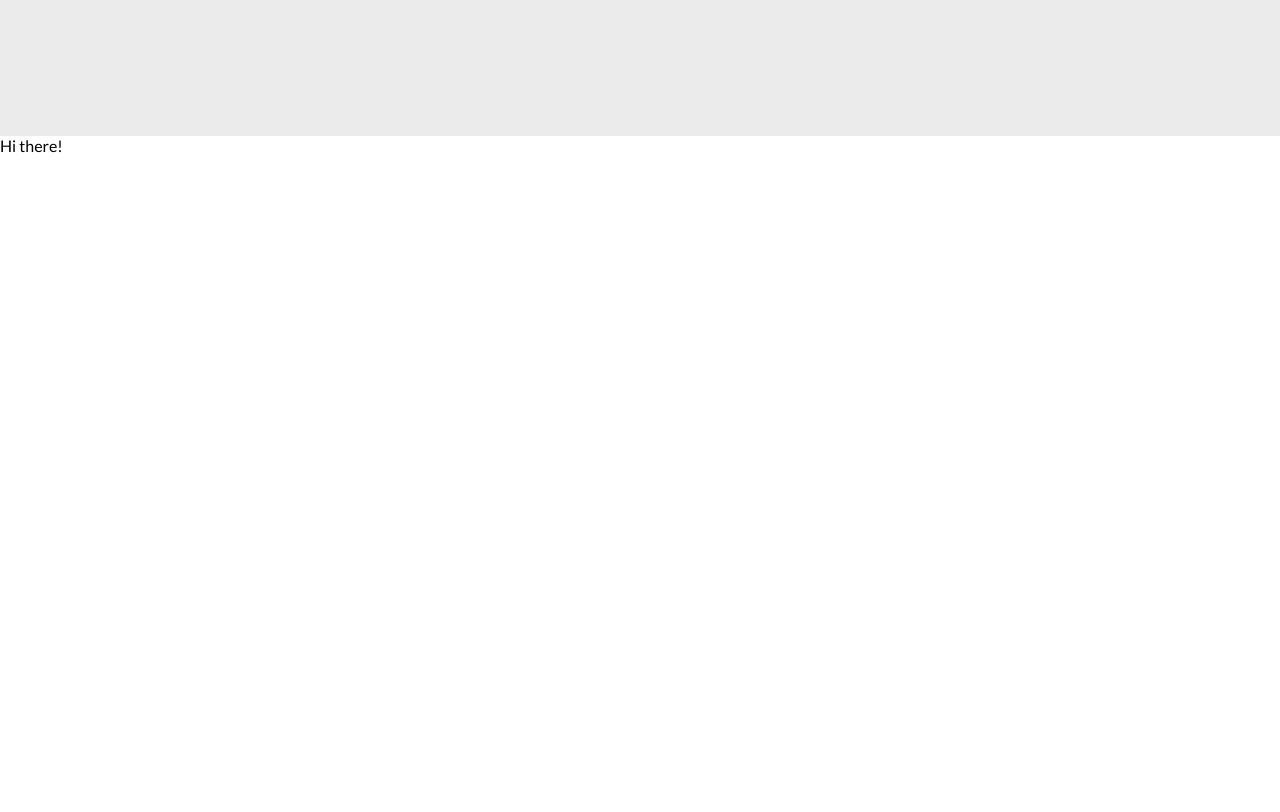
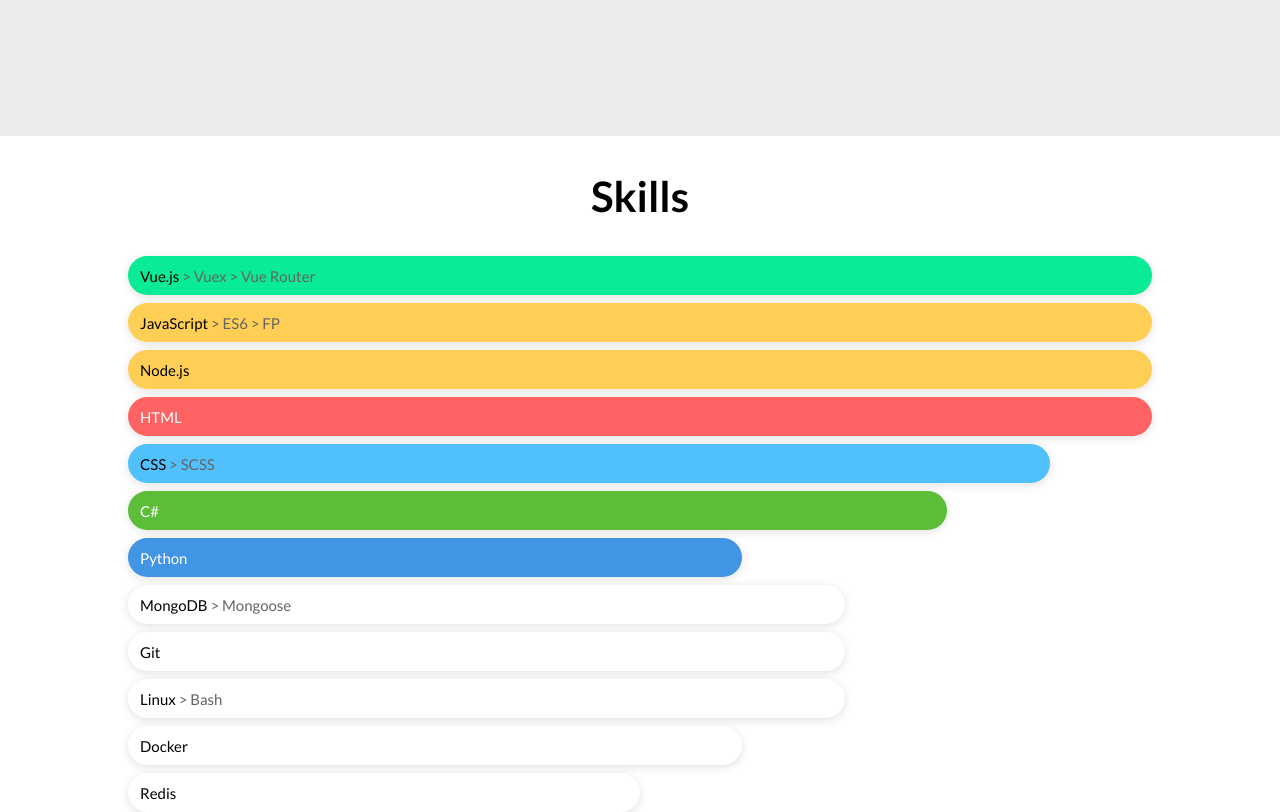
Before and after one commit to keesvv/portfolio-2020, a Vue app: page / in a window 1280 px wide. Shown: the part 500-1312 px from the top of the page. Before the commit the page ends 800 px from the top, so only its background shows below. Built offline with nearby package versions, Linux system fonts and the light colour scheme.

Commit message:
Added SkillTree to Home page

```diff
--- a/src/views/Home.vue
+++ b/src/views/Home.vue
@@ -1,9 +1,33 @@
 <template>
   <div class="home">
-    Hi there!
+    <section class="sectionSkills">
+      <h1 class="header">Skills</h1>
+      <skill-tree class="skillTree" />
+    </section>
   </div>
 </template>
 
 <script>
-export default {};
+import SkillTree from '@/components/SkillTree.vue';
+
+export default {
+  components: {
+    SkillTree,
+  },
+};
 </script>
+
+<style lang="scss" scoped>
+.home {
+  .header {
+    font-weight: bolder;
+    font-size: 42px;
+    text-align: center;
+  }
+
+  .skillTree {
+    text-align: center;
+    padding: 0 10%;
+  }
+}
+</style>
```
